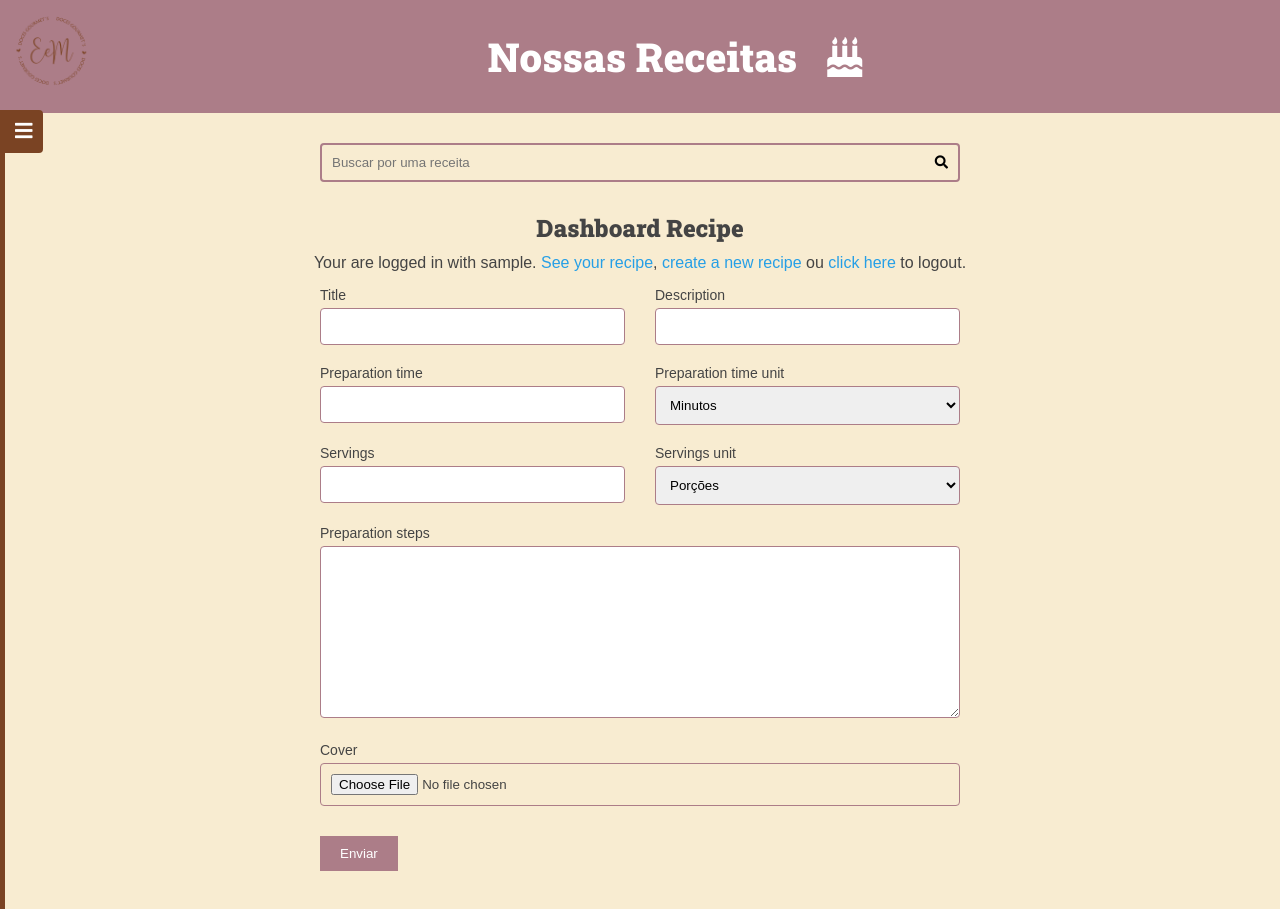
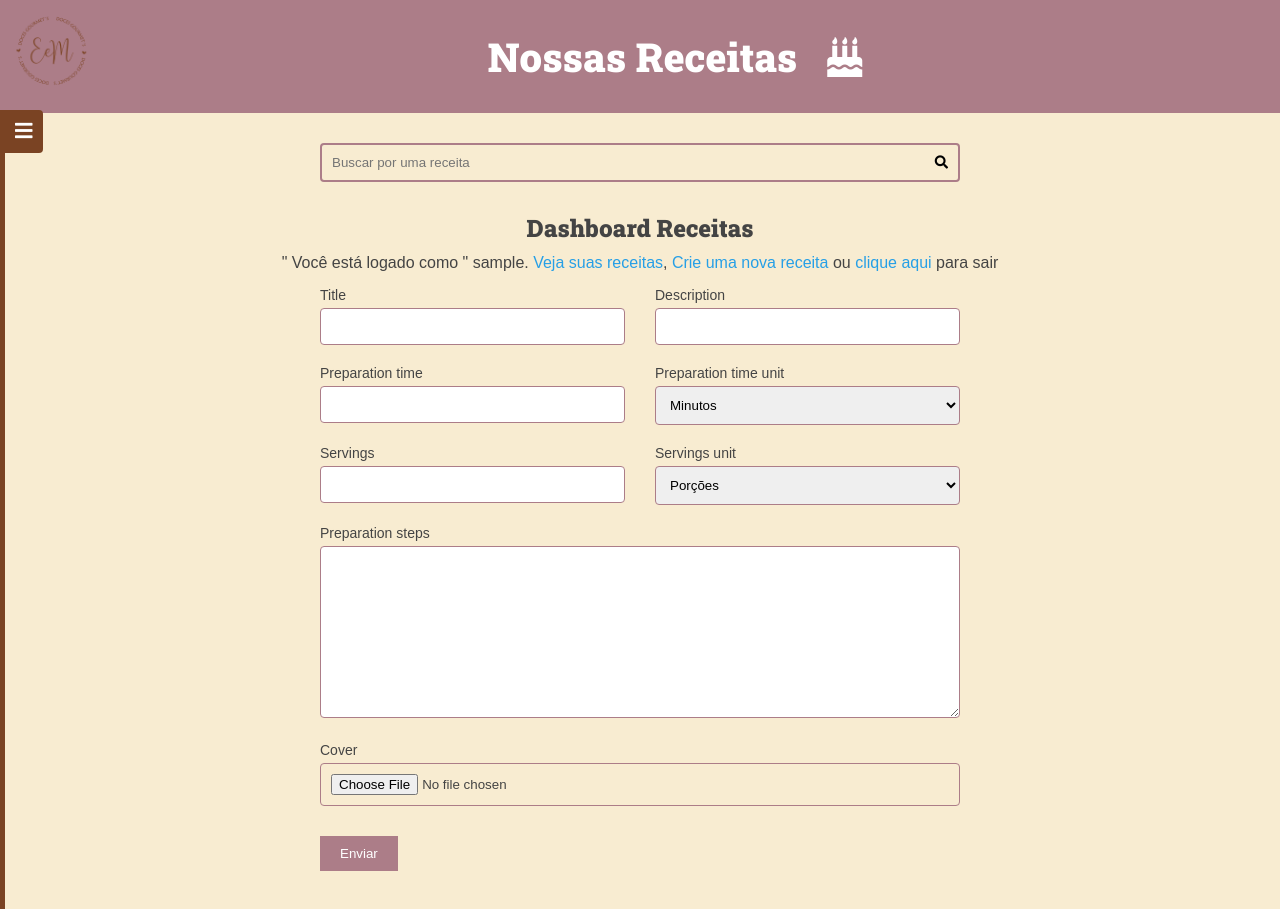
Before and after one commit to EricksonDutra/curso-django, a Django app: page /authors/dashboard/recipe/new/ in a window 1280 px wide. Shown: the top 909 px of the page. Run offline with Django 4.2, Linux system fonts and the light colour scheme; the visitor is signed in with stand-in values (Sample User, id 1); parts of the project's set-up code (start-up, migrations or seed data) failed here and were passed over.

Commit message:
translation hard coded

```diff
--- a/authors/templates/authors/pages/dashboard.html
+++ b/authors/templates/authors/pages/dashboard.html
@@ -30,7 +30,7 @@
           </li>
         {% empty %}
           <li>
-            <p>{% translate "You do not have recipes, please create one." %} </p>
+            <p>Você não possui receitas, por favor crie uma.</p>
           </li>
         {% endfor %}
       </ul>
--- a/authors/templates/authors/pages/dashboard_recipe.html
+++ b/authors/templates/authors/pages/dashboard_recipe.html
@@ -1,10 +1,10 @@
 {% extends 'global/base.html' %}
 
-{% block title %}Dashboard Recipe | {% endblock title %}
+{% block title %}Dashboard Receitas | {% endblock title %}
 
 {% block content %}
   <div class="main-content center container">
-    <h2>Dashboard Recipe</h2>
+    <h2>Dashboard Receitas</h2>
     {% include 'global/partials/messages.html' %}
     {% include 'authors/partials/login_message.html' %}
 
--- a/authors/templates/authors/pages/profile.html
+++ b/authors/templates/authors/pages/profile.html
@@ -2,7 +2,7 @@
 
 {% load i18n %}
 
-{% block title %}{% translate "Profile" %} | {% endblock title %}
+{% block title %}Perfil | {% endblock title %}
 
 {% block content %}
   <div class="main-content center container">
--- a/authors/templates/authors/pages/register_view.html
+++ b/authors/templates/authors/pages/register_view.html
@@ -1,11 +1,11 @@
 {% extends 'global/base.html' %}
 {% load i18n %}
 
-{% block title %}{% translate "Register" %} | {% endblock title %}
+{% block title %}Cadastro | {% endblock title %}
 
 {% block content %}
   <div class="main-content center container">
-    <h2>{% translate "Register" %} </h2>
+    <h2>Cadastro</h2>
   </div>
 
   {% include 'global/partials/messages.html' %}
--- a/authors/templates/authors/partials/login_message.html
+++ b/authors/templates/authors/partials/login_message.html
@@ -1,11 +1,11 @@
 {% load i18n %}
 {% if user.is_authenticated %}
 <div class="login-message">
-  {% translate "Your are logged in with" %}
+  " Você está logado como "
   {{ request.user.username }}.
-  <a href="{% url 'authors:dashboard' %}">{% translate "See your recipe" %}</a>,
-  <a href="{% url 'authors:dashboard_recipe_new' %}">{% translate "create a new recipe " %} </a> {% translate "or" %}
+  <a href="{% url 'authors:dashboard' %}"> Veja suas receitas</a>,
+  <a href="{% url 'authors:dashboard_recipe_new' %}">Crie uma nova receita</a> ou
   {% include 'authors/partials/form_logout.html' %}
-  <a class="authors-logout-link" href="#">{% translate "click here" %} </a> {% translate "to logout." %}
+  <a class="authors-logout-link" href="#">clique aqui</a> para sair
 </div>
 {% endif %}
```
Also changed, not shown: authors/forms/register_form.py (+15 -15 lines).
